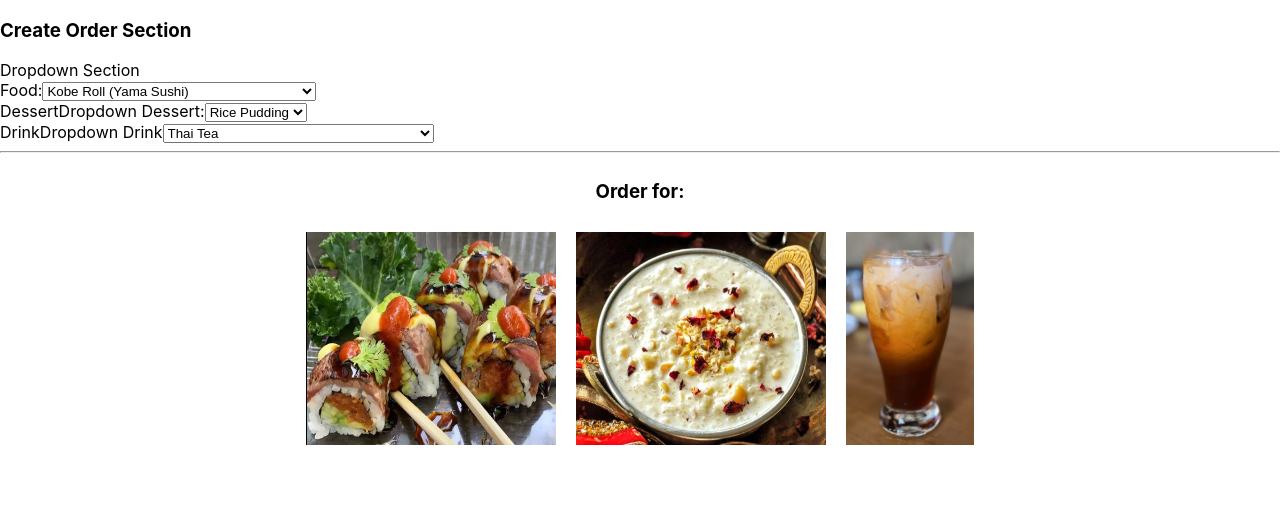
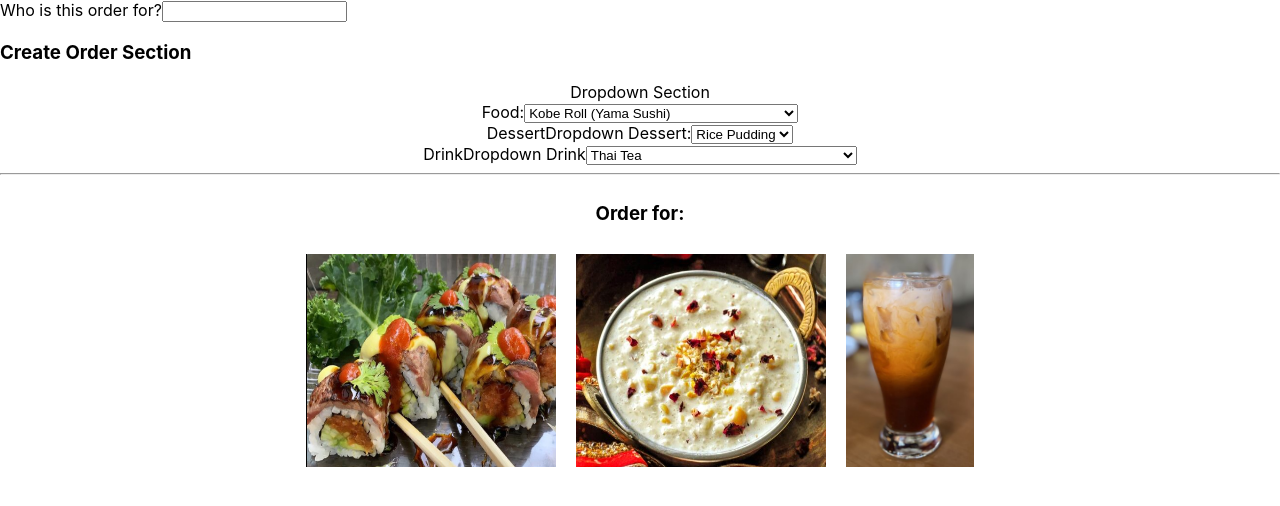
Before and after one commit to briensthomas/from-scratch-fast-food-order-tool, a React (Create React App) app: page / in a window 1280 px wide. Shown: the top 506 px of the page. Built offline with nearby package versions, Linux system fonts and the light colour scheme.

Commit message:
OrderNameInput.js correctly passes up the changed text to App.js, which displays that value in the displayOrder section of the app

```diff
--- a/src/App.css
+++ b/src/App.css
@@ -1,5 +1,12 @@
 .App {
   width: 100%;
+}
+/* Create Order */
+
+.create-order {
+  display: flex;
+  flex-direction: column;
+  align-items: center;
 }
 
 
--- a/src/App.js
+++ b/src/App.js
@@ -3,7 +3,10 @@ import { useState } from 'react';
 import FoodDropdown from './FoodDropdown.js';
 import DessertDropdown from './DessertDropdown.js';
 import DrinkDropdown from './DrinkDropdown.js';
+import OrderNameInput from './OrderNameInput.js';
+
 import DisplayOrder from './DisplayOrder.js';
+
 
 function App() {
 
@@ -18,6 +21,7 @@ function App() {
 
   return (
     <div className="App">
+      <OrderNameInput setOrderName={setOrderName} />
       <h3>Create Order Section</h3>
       <section className='create-order'>
         Dropdown Section
--- /dev/null
+++ b/src/OrderNameInput.js
@@ -0,0 +1,10 @@
+import React from 'react';
+
+export default function OrderNameInput({ setOrderName }) {
+  return (
+    <div>
+        Who is this order for?
+      <input onChange={(e) => setOrderName(e.target.value)} />
+    </div>
+  );
+}
```
